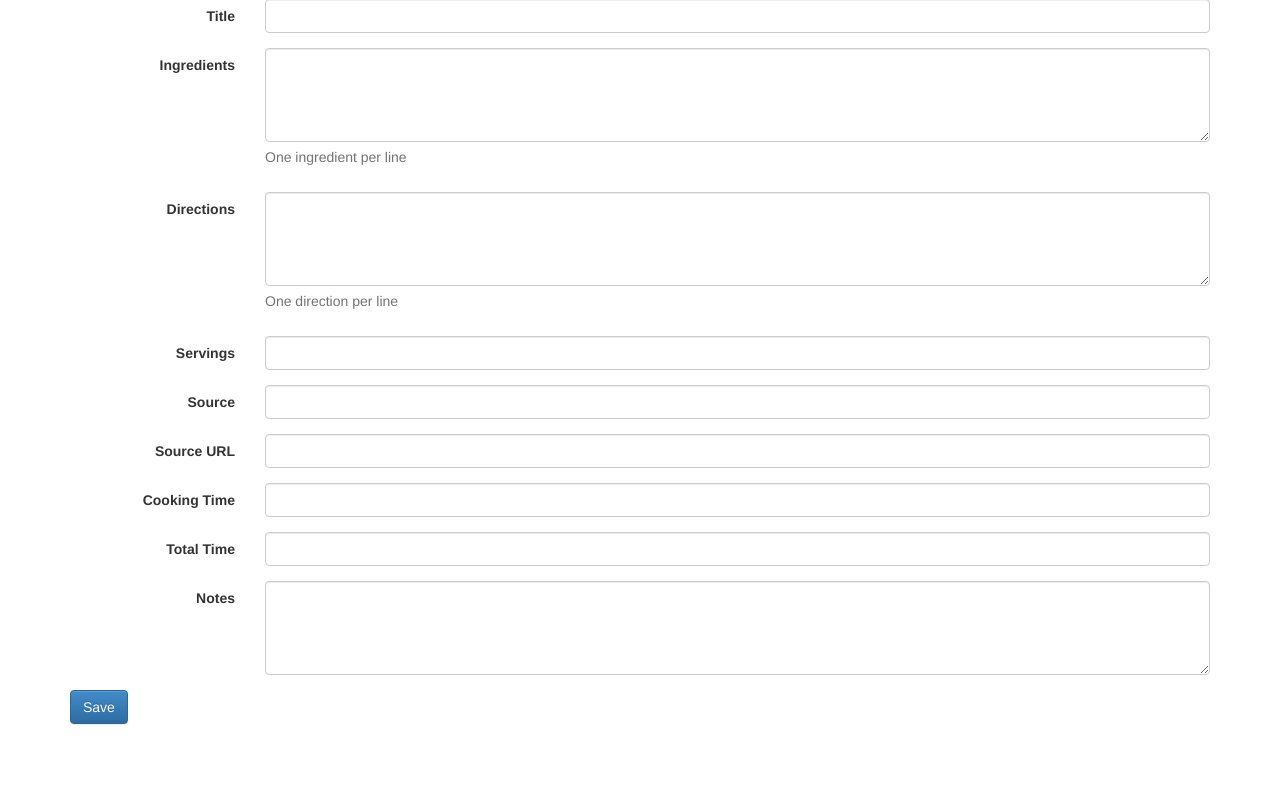
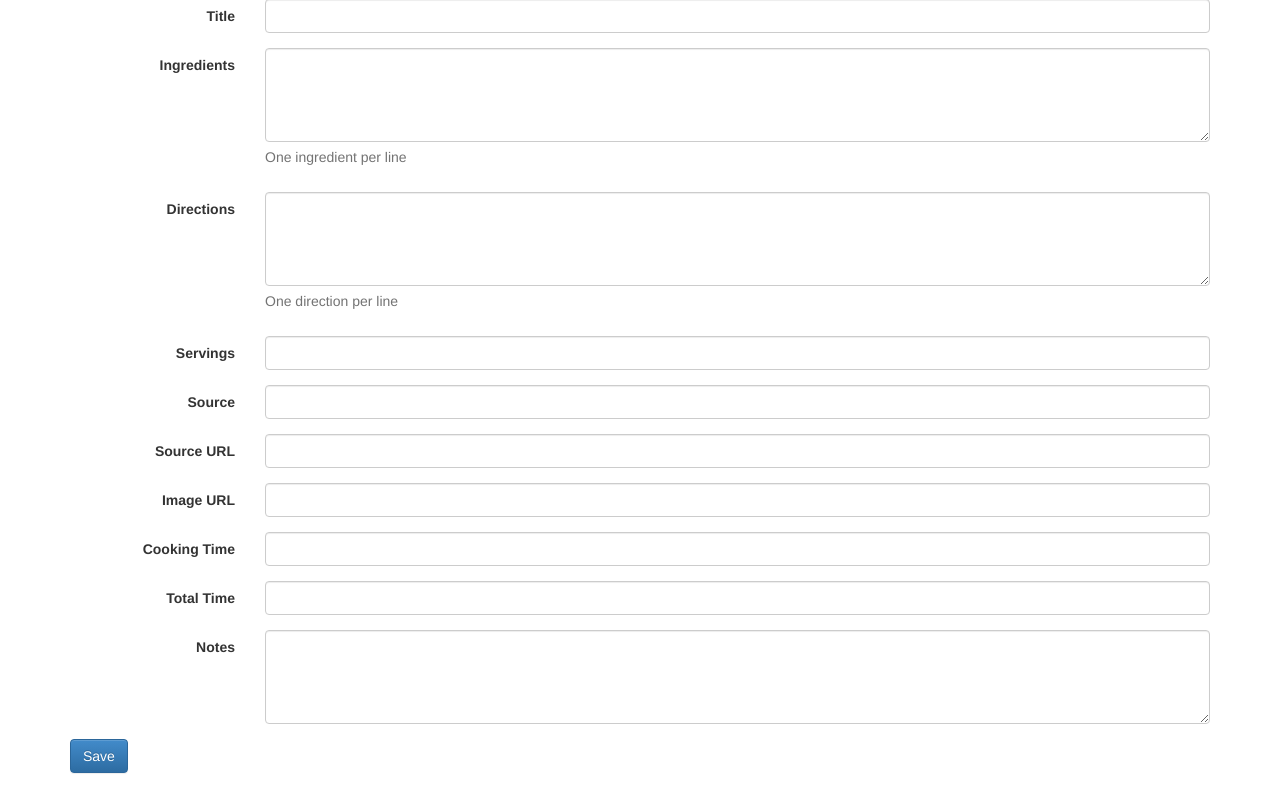
Before and after one commit to benosment/recipes, a Django app: template recipes/templates/edit.html in a window 1280 px wide. Shown: the part 191-994 px from the top of the page. Before the commit the page ends 916 px from the top, so only its background shows below. Run offline with Django 3.2, Linux system fonts and the light colour scheme; the template is opened without the code that fills it, so the values that code supplies are empty; parts of the project's set-up code (start-up, migrations or seed data) failed here and were passed over; some libraries are stand-ins or nearby versions.

Commit message:
added images to recipes, export now exports all fields

```diff
--- a/functional_tests/test_create_recipe.py
+++ b/functional_tests/test_create_recipe.py
@@ -46,6 +46,7 @@ class RecipeCreateTest(FunctionalTest):
         servings_textbox = self.browser.find_element_by_id('id_servings')
         source_textbox = self.browser.find_element_by_id('id_source')
         source_url_textbox = self.browser.find_element_by_id('id_source_url')
+        img_url_textbox = self.browser.find_element_by_id('id_img_url')
         cooking_time_textbox = self.browser.find_element_by_id('id_cooking_time')
         total_time_textbox = self.browser.find_element_by_id('id_total_time')
         notes_textbox = self.browser.find_element_by_id('id_notes')
@@ -93,6 +94,7 @@ class RecipeCreateTest(FunctionalTest):
 
         source_textbox.send_keys('Bon Appetit')
         source_url_textbox.send_keys('http://www.bonappetit.com/recipe/gwyneth-paltrow-s-grilled-halibut-with-mango-avocado-salsa')
+        img_url_textbox.send_keys('http://www.bonappetit.com/wp-content/uploads/2010/05/gwyneth-paltrow-s-grilled-halibut-with-mango-avocado-salsa-940x600.jpg')
         cooking_time_textbox.send_keys('10 mins')
         total_time_textbox.send_keys('25 mins')
         notes_textbox.send_keys('Typically use Mahi instead')
--- a/recipes/models.py
+++ b/recipes/models.py
@@ -16,6 +16,7 @@ class Recipe(models.Model):
     url_name = models.TextField(default='')
     source = models.TextField(default='')
     source_url = models.TextField(default='')
+    img_url = models.TextField(default='')
     cooking_time = models.TextField(default='')
     total_time = models.TextField(default='')
     notes = models.TextField(default='')
--- a/recipes/templates/edit.html
+++ b/recipes/templates/edit.html
@@ -55,6 +55,14 @@
     </div>
 
     <div class="form-group">
+      <label for="id_img_url" class="control-label col-sm-2">Image URL</label>
+      <div class="col-sm-10">
+    <input name="recipe_img_url" id="id_img_url"
+          class="form-control" value="{{ recipe.img_url }}"/>
+      </div>
+    </div>
+
+    <div class="form-group">
       <label for="id_cooking_time" class="control-label col-sm-2">Cooking Time</label>
       <div class="col-sm-10">
     <input name="recipe_cooking_time" id="id_cooking_time"
--- a/recipes/templates/recipe.html
+++ b/recipes/templates/recipe.html
@@ -6,6 +6,10 @@
   <a href="/users/{{ user_name }}/recipe/{{ recipe.url_name }}/edit" class="btn btn-lg btn-primary" id="id_edit_button">Edit recipe</a>
   <a href="/users/{{ user_name }}" class="btn btn-lg btn-primary" id="id_back_button">Back</a>
 </div>
+
+{% if recipe.img_url %}
+<img src="{{ recipe.img_url }}" class="img-rounded">
+{% endif %}
 
 <h3>Ingredients</h3>
 <ul style="list-style: none;">
```
Also changed, not shown: recipes/templates/add.html (+7 -0 lines), recipes/views.py (+14 -0 lines), recipes/migrations/0008_auto_20150805_2221.py (added), recipes/migrations/0009_recipe_img_url.py (added).
